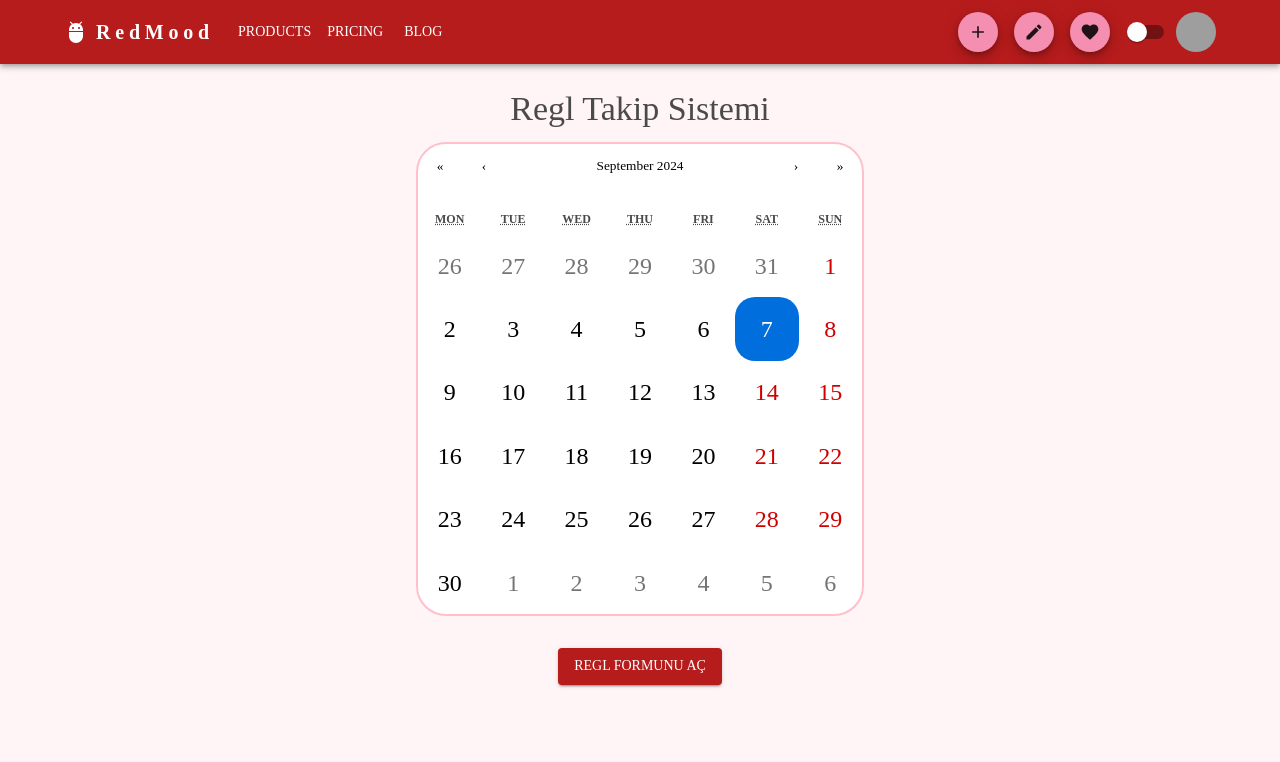
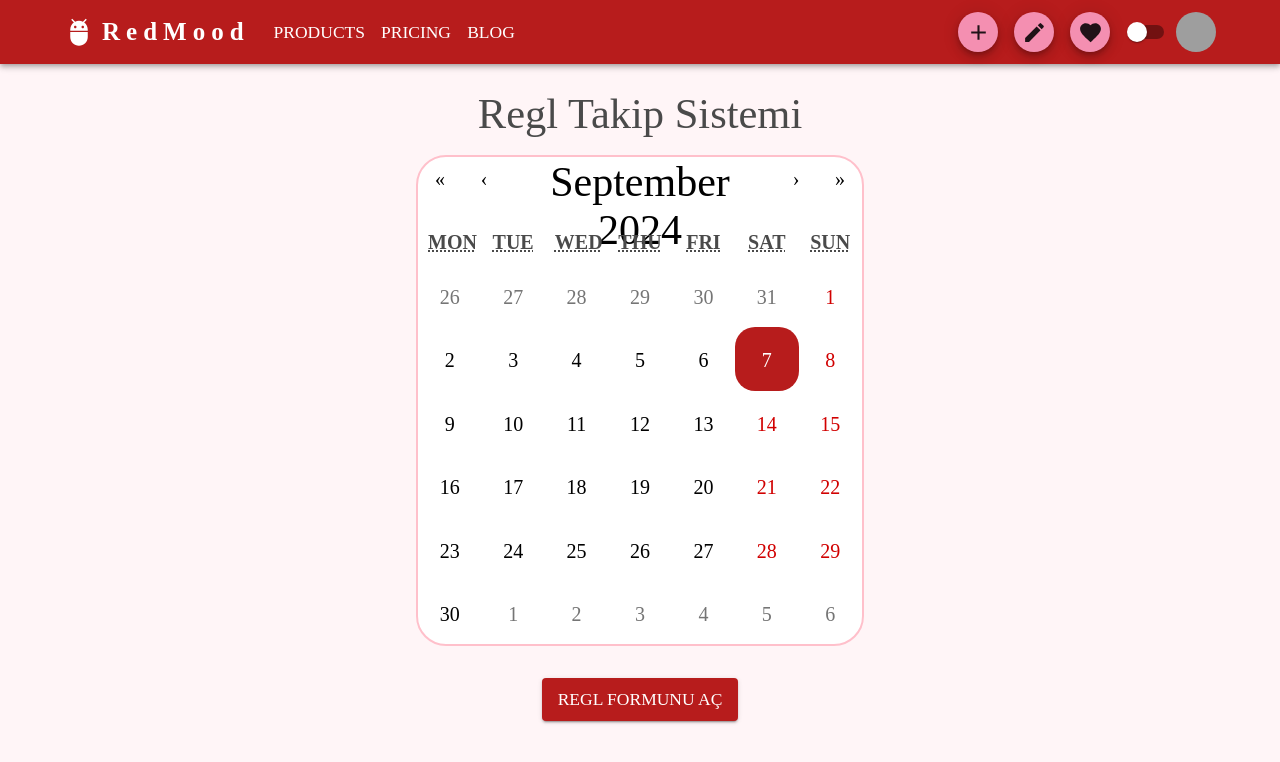
Before and after one commit to elifnurdemir/Red-Mood-Period-Tracker, a React (Vite) app: page / in a window 1280 px wide. Shown: the top 762 px of the page. Built offline with nearby package versions, Linux system fonts and the light colour scheme; grey boxes are pictures that could not be loaded; a web font is replaced by a local one.

Commit message:
calendar updated

```diff
--- a/src/components/calendar/calendar.tsx
+++ b/src/components/calendar/calendar.tsx
@@ -2,7 +2,7 @@ import { useState } from "react";
 import Calendar from "react-calendar";
 import { format } from "date-fns";
 import "react-calendar/dist/Calendar.css";
-import { Box, Stack } from "@mui/material";
+import { Box, Stack, useTheme } from "@mui/material";
 
 interface CustomDate {
   date: Date;
@@ -14,7 +14,8 @@ type ValuePiece = Date | null;
 type Value = ValuePiece | [ValuePiece, ValuePiece];
 
 export const PeriodCalendar = () => {
-  const [dateRange, setDateRange] = useState<[Date, Date] | null>(null); // Tarih aralığı
+  const theme = useTheme(); // MUI theme hook
+
   const [value, onChange] = useState<Value>(new Date());
   const [customDates, setCustomDates] = useState<CustomDate[]>([
     {
@@ -36,7 +37,7 @@ export const PeriodCalendar = () => {
   ]);
 
   // Custom günler üzerine etiket ve emoji ekleme
-  const tileContent = ({ date, view }: any) => {
+  const tileContent = ({ date }: any) => {
     const customDate = customDates.find(
       (item) => format(item.date, "yyyy-MM-dd") === format(date, "yyyy-MM-dd")
     );
@@ -62,6 +63,12 @@ export const PeriodCalendar = () => {
         tileContent={tileContent}
         selectRange={true} // Kullanıcı tarih aralığı seçebilsin
       />
+      <style>{`
+        .react-calendar__tile--active {
+          background: ${theme.palette.primary.main} !important;
+          color: white !important;
+        }
+      `}</style>
     </Stack>
   );
 };
--- a/src/components/layout/AppBar.tsx
+++ b/src/components/layout/AppBar.tsx
@@ -93,24 +93,6 @@ export const RedMoodAppBar: React.FC<RedMoodAppBarProps> = ({
             </Menu>
           </Box>
 
-          <Typography
-            variant="h5"
-            component="a"
-            href="#responsive-app-bar"
-            sx={{
-              mr: 2,
-              display: { xs: "flex", md: "none" },
-              flexGrow: 1,
-              fontFamily: "monospace",
-              fontWeight: 700,
-              letterSpacing: ".3rem",
-              color: "inherit",
-              textDecoration: "none",
-            }}
-          >
-            LOGO
-          </Typography>
-
           <Box sx={{ display: { xs: "none", md: "flex" }, flexGrow: 1 }}>
             {pages.map((page) => (
               <Button
--- a/src/index.css
+++ b/src/index.css
@@ -4,17 +4,22 @@
 }
 * {
   font-family: "RedMood" !important;
+  font-size: 20px;
 }
 .react-calendar {
-  font-family: "RedMood" !important;
   width: 35vw !important;
   border: 2px solid pink !important;
   border-radius: 30px;
+  overflow: hidden;
 }
+
 .react-calendar__tile {
   position: relative;
   aspect-ratio: 1;
   font-size: 1.5em !important;
+}
+.react-calendar__tile:enabled:hover {
+  border-radius: 20px;
 }
 .react-calendar__tile--rangeStart {
   border-top-left-radius: 20px;
@@ -25,9 +30,10 @@
   border-top-right-radius: 20px;
   border-bottom-right-radius: 20px;
 }
-.react-calendar__tile--Active {
-  color: pink;
-}
+
 .react-calendar-emoji {
   font-size: 16px !important;
 }
+.react-calendar__navigation__label__labelText {
+  font-size: 42px !important;
+}
--- a/src/pages/Home.tsx
+++ b/src/pages/Home.tsx
@@ -1,7 +1,6 @@
-import React from "react";
 import { PeriodCalendar } from "../components/calendar/calendar";
 import { Box, Typography, Stack } from "@mui/material";
-import { PeriodForm } from "../components/periodForm";
+import { PeriodForm } from "../components/calendar/components/periodForm";
 
 const Home = () => (
   <Stack alignItems={"center"}>
```
Also changed, not shown: src/components/calendar/components/periodForm.tsx (renamed from src/components/periodForm.tsx).
